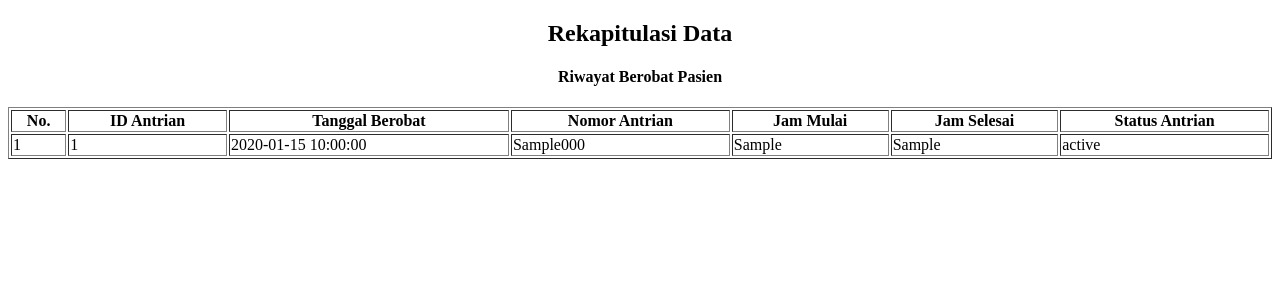
After one commit to permadiekapermana/sistem-antrian-puskesmas-sendang, a PHP site: page /pages/modul/mod_laporan/cetak.php in a window 1280 px wide. The commit adds this page. Shown: the top 300 px of the page. Run offline with PHP 8.4, Linux system fonts and the light colour scheme; tables that the repository leaves empty or names only in its code hold one stand-in row (values such as "Sample post").

Commit message:
add laporan daily

```diff
--- /dev/null
+++ b/pages/modul/mod_laporan/cetak.php
@@ -0,0 +1,59 @@
+<!DOCTYPE html>
+<html>
+<head>
+	<title>Cetak Laporan Rekapitulasi Data Riwayat Berobat Pasien</title>
+</head>
+<body>
+
+	<center>
+
+		<h2>Rekapitulasi Data</h2>
+		<h4>Riwayat Berobat Pasien</h4>
+
+	</center>
+
+	<?php
+	include '../../../config/koneksi.php';
+	?>
+
+	<table border="1" style="width: 100%">
+		<tr>
+            <th>No.</th>
+            <th>ID Antrian</th>
+            <th>Tanggal Berobat</th>
+            <th>Nomor Antrian</th>
+            <th>Jam Mulai</th>
+            <th>Jam Selesai</th>
+            <th>Status Antrian</th>
+		</tr>
+        <?php
+
+        $sql = mysql_query("SELECT * FROM `antrian`
+        INNER JOIN `poli` ON `antrian`.`id_poli` = `poli`.`id_poli`
+        ORDER BY id_antrian DESC");
+
+        $no = 1;
+
+		while($data = mysql_fetch_array($sql)){
+		?>
+		<tr>
+			<td><?php echo $no; ?></td>
+			<td><?php echo $data['id_antrian']; ?></td>
+            <td><?php echo $data['tgl_berobat']; ?></td>
+            <td><?php echo "$data[kode_poli]","$data[nomor]" ?></td>
+            <td><?php echo $data['jam_mulai']; ?></td>
+            <td><?php echo $data['jam_selesai']; ?></td>
+            <td><?php echo $data['status_antrian']; ?></td>
+		</tr>
+        <?php
+        $no++;
+		}
+        ?>
+	</table>
+
+	<script>
+		window.print();
+	</script>
+
+</body>
+</html>
```
Also changed, not shown: pages/modul/mod_laporan/laporan.php (+7 -0 lines).
